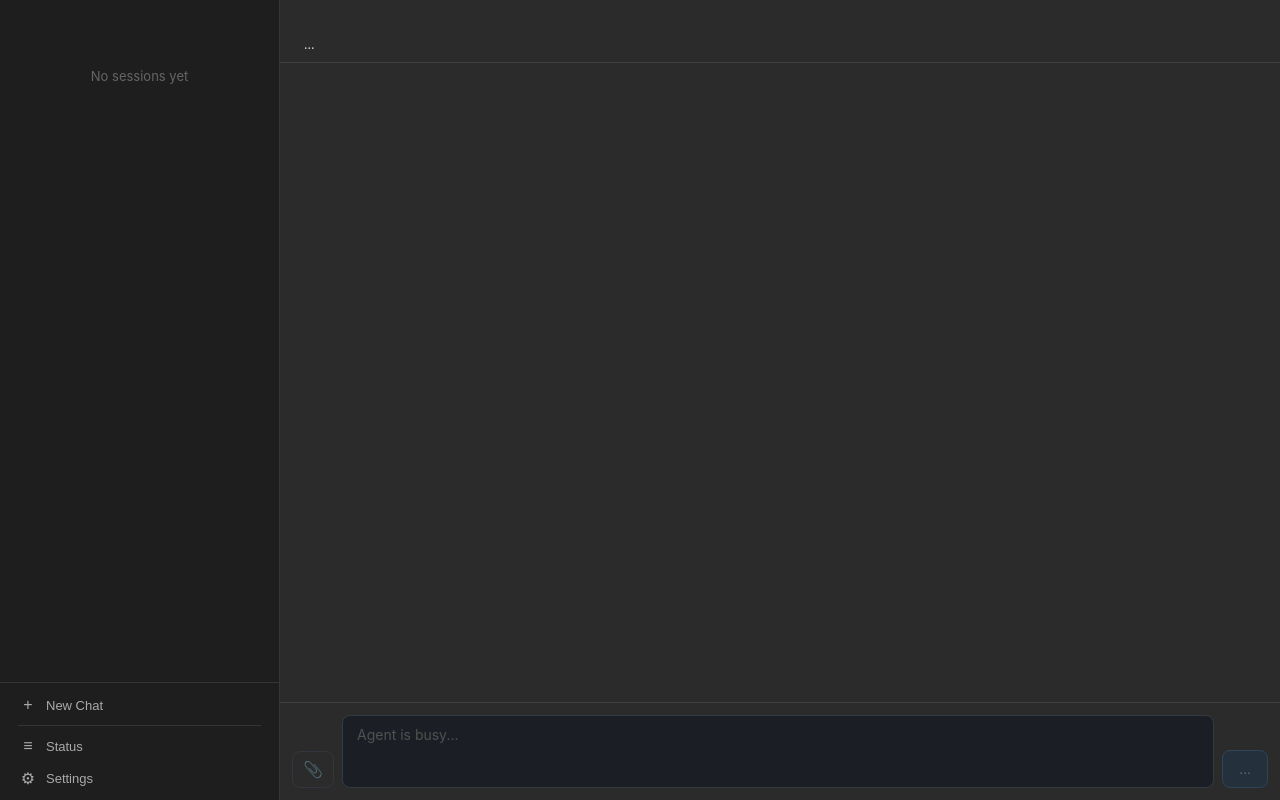
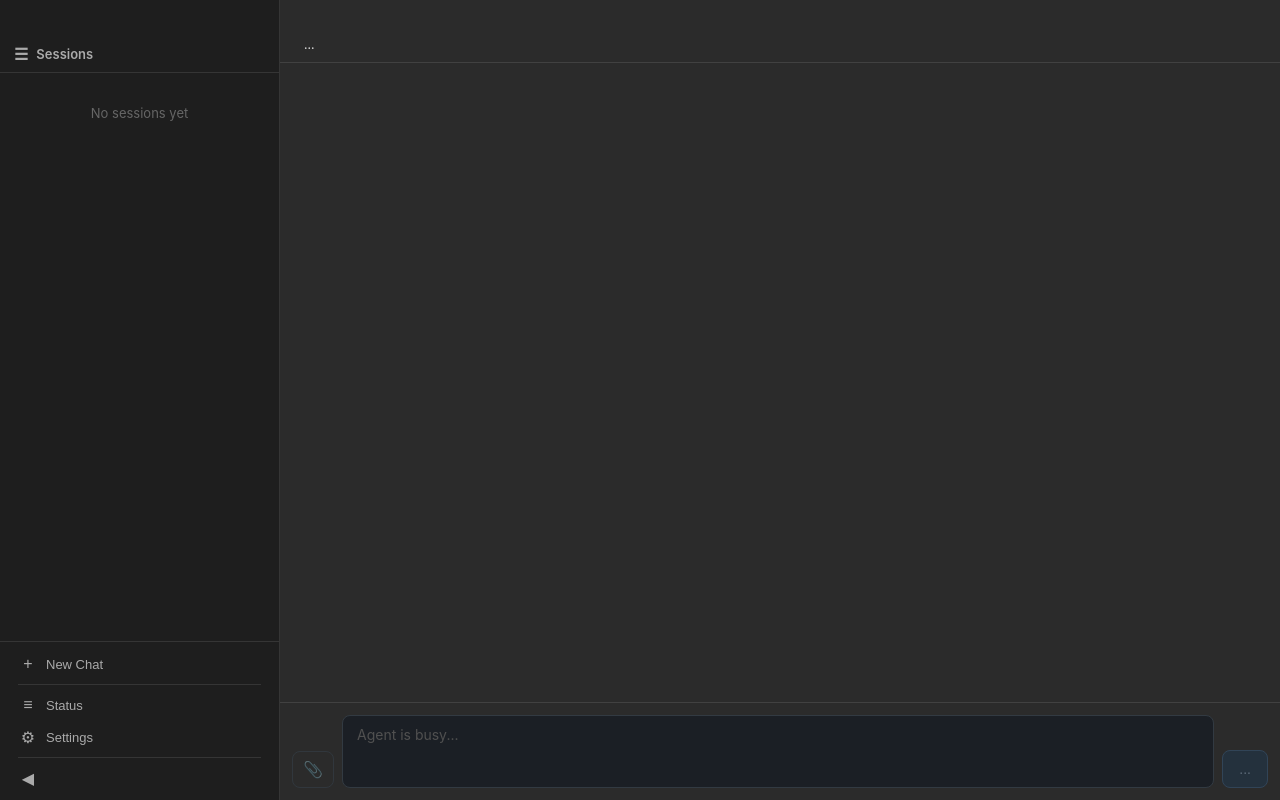
Before and after one commit to nlink-jp/shell-agent-v2, a React (Vite) app in the folder app/frontend/: page / in a window 1280 px wide. Built offline with nearby package versions, Linux system fonts and the light colour scheme.

Commit message:
feat: sidebar section header + collapse/expand
- Add section header with icon (☰ Sessions / ≡ Status) at top
- Add ◀ collapse button in nav, collapsed state shows ▶ to expand
- Collapsed sidebar is 36px thin strip

Co-Authored-By: Claude Opus 4.6 (1M context) <noreply@anthropic.com>

```diff
--- a/app/frontend/src/App.css
+++ b/app/frontend/src/App.css
@@ -23,6 +23,40 @@
     border-right: 1px solid var(--border-primary, #2a3a4a);
     display: flex;
     flex-direction: column;
+}
+
+.sidebar-collapsed {
+    width: 36px;
+    padding-top: 36px;
+    display: flex;
+    flex-direction: column;
+    align-items: center;
+    background: var(--bg-sidebar, rgba(30, 30, 30, 0.95));
+    border-right: 1px solid var(--border-primary, #2a3a4a);
+    cursor: pointer;
+    color: var(--text-muted, #6688aa);
+    font-size: 14px;
+    padding-top: 44px;
+}
+
+.sidebar-collapsed:hover {
+    color: var(--text-primary, #e0e0e0);
+}
+
+.sidebar-header {
+    display: flex;
+    align-items: center;
+    gap: 8px;
+    padding: 8px 14px;
+    font-size: 13px;
+    font-weight: 600;
+    color: var(--text-secondary, #8899aa);
+    border-bottom: 1px solid var(--border-primary, #2a3a4a);
+    --wails-draggable: no-drag;
+}
+
+.sidebar-header-ic {
+    font-size: 16px;
 }
 
 .sidebar-panel {
--- a/app/frontend/src/App.tsx
+++ b/app/frontend/src/App.tsx
@@ -133,6 +133,7 @@ function App() {
     const [streaming, setStreaming] = useState('')
     const [backend, setBackend] = useState('')
     const [sidebarPanel, setSidebarPanel] = useState<SidebarPanel>('sessions')
+    const [sidebarCollapsed, setSidebarCollapsed] = useState(false)
     const [sessions, setSessions] = useState<SessionInfo[]>([])
     const [currentSessionId, setCurrentSessionId] = useState<string>('')
     const [findings, setFindings] = useState<Finding[]>([])
@@ -378,7 +379,16 @@ function App() {
     return (
         <div className="app">
             <div className="titlebar-drag" />
-            <div className="sidebar">
+            {sidebarCollapsed && (
+                <div className="sidebar-collapsed" onClick={() => setSidebarCollapsed(false)} title="Expand sidebar">
+                    <span>&#x25B6;</span>
+                </div>
+            )}
+            <div className="sidebar" style={{display: sidebarCollapsed ? 'none' : undefined}}>
+                <div className="sidebar-header">
+                    <span className="sidebar-header-ic">{sidebarPanel === 'sessions' ? '\u2630' : '\u2261'}</span>
+                    <span>{sidebarPanel === 'sessions' ? 'Sessions' : 'Status'}</span>
+                </div>
                 <div className="sidebar-panel">
                     {sidebarPanel === 'sessions' && (<>
                         {sessions.length === 0 ? (
@@ -482,6 +492,10 @@ function App() {
                     </button>
                     <button className="sidebar-nav-btn" onClick={openSettings}>
                         <span className="sidebar-nav-ic">&#x2699;</span> Settings
+                    </button>
+                    <div className="sidebar-nav-divider" />
+                    <button className="sidebar-nav-btn" onClick={() => setSidebarCollapsed(true)} title="Collapse sidebar">
+                        <span className="sidebar-nav-ic">&#x25C0;</span>
                     </button>
                 </div>
             </div>
```
